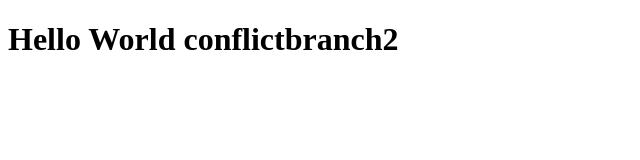
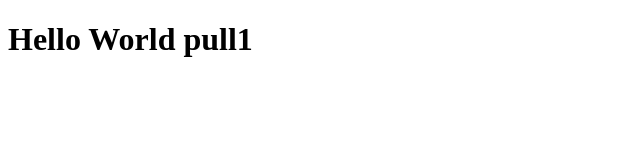
Before and after one commit to mohamadaljaf/CPS847_Assignment1, a plain HTML site: page git_tst/index.html in a window 1280 px wide. Shown: the whole page, without its empty margins (0-640 px from the left). Drawn offline with Linux system fonts and the light colour scheme.

Commit message:
For #19, perform code review

```diff
--- a/git_tst/index.html
+++ b/git_tst/index.html
@@ -8,6 +8,6 @@
 
 <!-- This is where the content begins -->
 <body>
-<h1>Hello World conflictbranch2</h1>
+<h1>Hello World pull1</h1>
 </body>
 </html>
```
